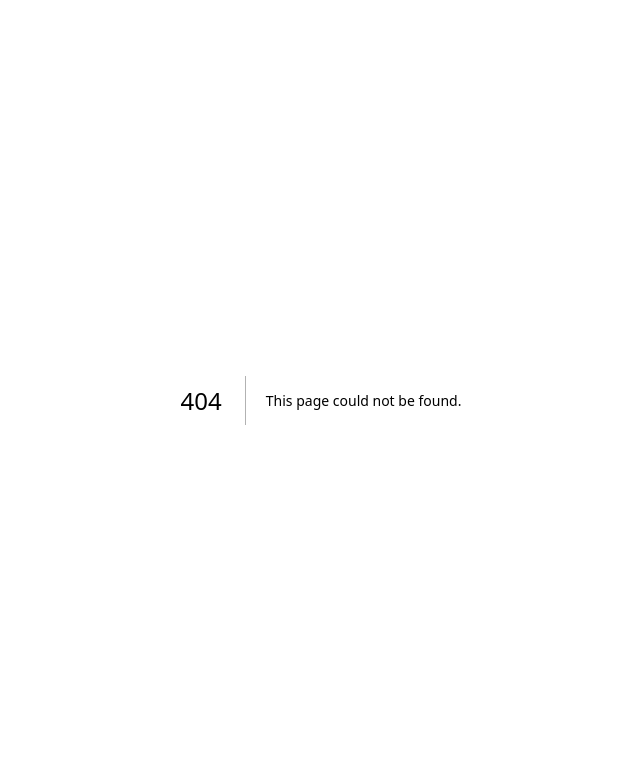
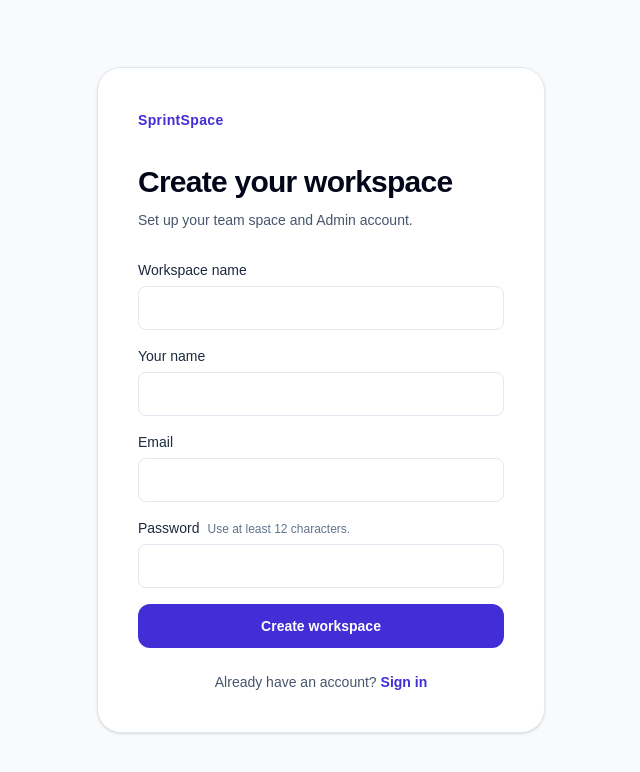
Before and after one commit to Sanku1299/SprintSpace, a Next.js app: page /register in a window 1280 px wide. Before the commit this address had no page. Shown: the top 772 px of the page, without its empty margins (319-959 px from the left). Built offline with nearby package versions, Linux system fonts and the light colour scheme.

Commit message:
Add workspace signup page

```diff
--- a/src/app/(auth)/login/page.tsx
+++ b/src/app/(auth)/login/page.tsx
@@ -22,6 +22,12 @@ export default async function LoginPage() {
           Sign in to continue to your workspace.
         </p>
         <LoginForm />
+        <p className="mt-6 text-center text-sm text-slate-600">
+          New to SprintSpace?{" "}
+          <Link href="/register" className="font-semibold text-indigo-700 hover:text-indigo-900">
+            Create a workspace
+          </Link>
+        </p>
       </section>
     </main>
   );
--- /dev/null
+++ b/src/app/(auth)/register/RegisterCompanyForm.tsx
@@ -0,0 +1,114 @@
+"use client";
+
+import Link from "next/link";
+import { useState, type FormEvent } from "react";
+
+export function RegisterCompanyForm() {
+  const [busy, setBusy] = useState(false);
+  const [error, setError] = useState("");
+  const [complete, setComplete] = useState(false);
+
+  async function submit(event: FormEvent<HTMLFormElement>) {
+    event.preventDefault();
+    setBusy(true);
+    setError("");
+    const form = new FormData(event.currentTarget);
+    try {
+      const response = await fetch("/api/auth/register-company", {
+        method: "POST",
+        headers: { "Content-Type": "application/json" },
+        body: JSON.stringify({
+          workspaceName: form.get("workspaceName"),
+          name: form.get("name"),
+          email: form.get("email"),
+          password: form.get("password"),
+        }),
+      });
+      const payload = await response.json();
+      if (!response.ok)
+        throw new Error(payload.error?.message ?? "Could not create your workspace.");
+      setComplete(true);
+    } catch (reason) {
+      setError(reason instanceof Error ? reason.message : "Could not create your workspace.");
+    } finally {
+      setBusy(false);
+    }
+  }
+
+  if (complete)
+    return (
+      <div className="mt-7 rounded-xl bg-emerald-50 p-5 text-center">
+        <p className="font-semibold text-emerald-900">Your workspace is ready.</p>
+        <p className="mt-1 text-sm text-emerald-800">
+          Sign in with the email and password you just created.
+        </p>
+        <Link
+          href="/login"
+          className="mt-4 inline-flex rounded-lg bg-indigo-700 px-4 py-2.5 text-sm font-semibold text-white hover:bg-indigo-800"
+        >
+          Go to sign in
+        </Link>
+      </div>
+    );
+
+  return (
+    <form onSubmit={submit} className="mt-7 space-y-4">
+      <Field id="workspaceName" label="Workspace name" minLength={2} maxLength={100} />
+      <Field id="name" label="Your name" minLength={2} maxLength={100} />
+      <Field id="email" label="Email" type="email" maxLength={254} />
+      <Field
+        id="password"
+        label="Password"
+        type="password"
+        minLength={12}
+        maxLength={128}
+        hint="Use at least 12 characters."
+      />
+      {error ? (
+        <p role="alert" className="rounded-lg bg-rose-50 px-4 py-3 text-sm text-rose-700">
+          {error}
+        </p>
+      ) : null}
+      <button
+        type="submit"
+        disabled={busy}
+        className="h-11 w-full rounded-xl bg-indigo-700 px-5 text-sm font-semibold text-white hover:bg-indigo-800 disabled:opacity-50"
+      >
+        {busy ? "Creating workspace…" : "Create workspace"}
+      </button>
+    </form>
+  );
+}
+
+function Field({
+  id,
+  label,
+  type = "text",
+  minLength,
+  maxLength,
+  hint,
+}: {
+  id: string;
+  label: string;
+  type?: string;
+  minLength?: number;
+  maxLength?: number;
+  hint?: string;
+}) {
+  return (
+    <label htmlFor={id} className="block text-sm font-medium text-slate-800">
+      {label}
+      {hint ? <span className="ml-2 text-xs font-normal text-slate-500">{hint}</span> : null}
+      <input
+        id={id}
+        name={id}
+        type={type}
+        required
+        minLength={minLength}
+        maxLength={maxLength}
+        autoComplete={id === "password" ? "new-password" : id === "email" ? "email" : "name"}
+        className="mt-1.5 h-11 w-full rounded-lg border border-slate-200 px-3 text-sm outline-none focus:border-indigo-400 focus:ring-2 focus:ring-indigo-100"
+      />
+    </label>
+  );
+}
--- /dev/null
+++ b/src/app/(auth)/register/page.tsx
@@ -0,0 +1,28 @@
+import Link from "next/link";
+
+import { RegisterCompanyForm } from "./RegisterCompanyForm";
+
+export default function RegisterPage() {
+  return (
+    <main className="flex min-h-screen items-center justify-center bg-slate-50 px-5 py-12">
+      <section className="w-full max-w-md rounded-3xl border border-slate-200 bg-white p-8 shadow-sm sm:p-10">
+        <Link href="/" className="text-sm font-semibold tracking-wide text-indigo-700">
+          SprintSpace
+        </Link>
+        <h1 className="mt-8 text-3xl font-semibold tracking-tight text-slate-950">
+          Create your workspace
+        </h1>
+        <p className="mt-2 text-sm leading-6 text-slate-600">
+          Set up your team space and Admin account.
+        </p>
+        <RegisterCompanyForm />
+        <p className="mt-6 text-center text-sm text-slate-600">
+          Already have an account?{" "}
+          <Link href="/login" className="font-semibold text-indigo-700 hover:text-indigo-900">
+            Sign in
+          </Link>
+        </p>
+      </section>
+    </main>
+  );
+}
```
